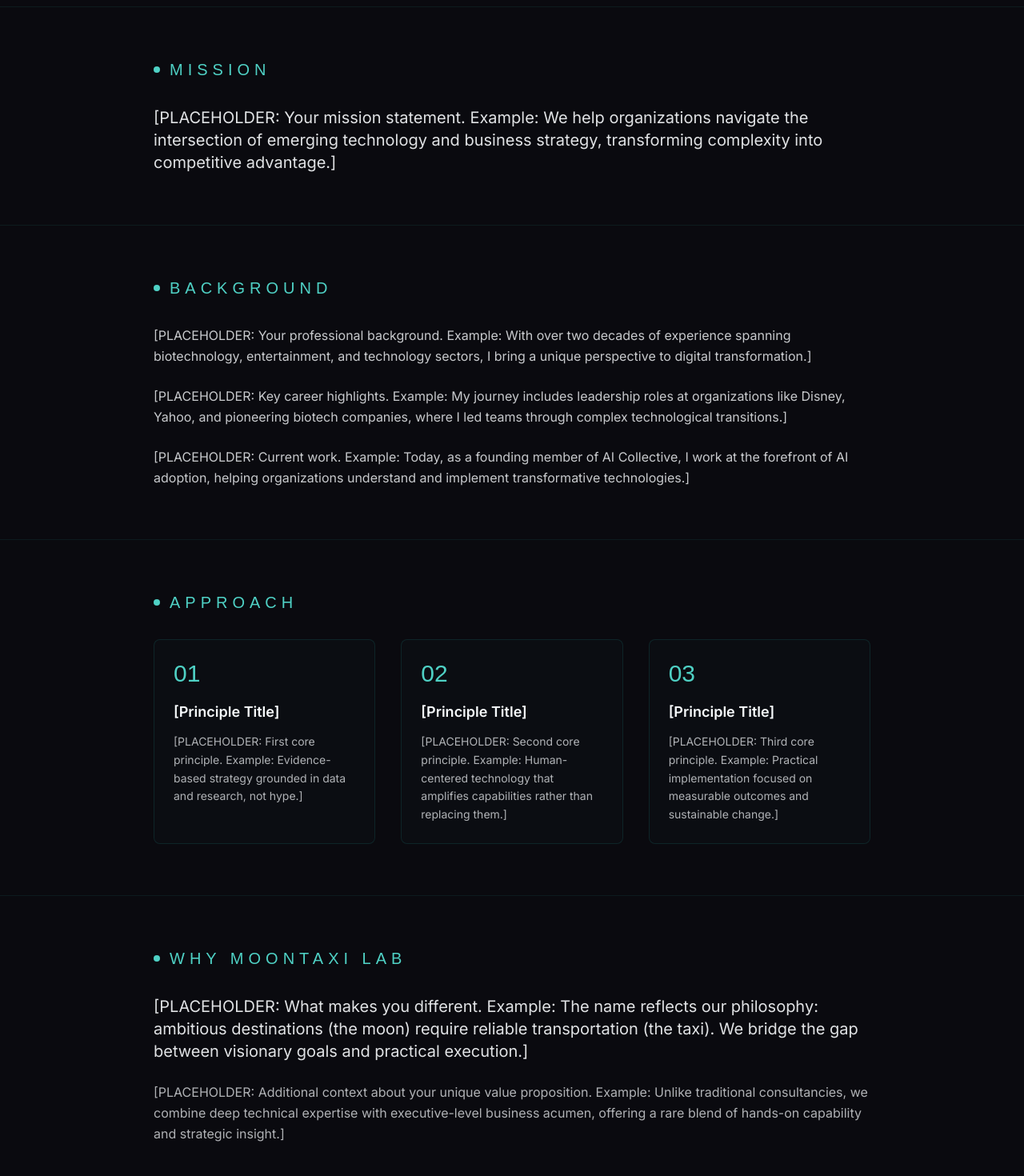
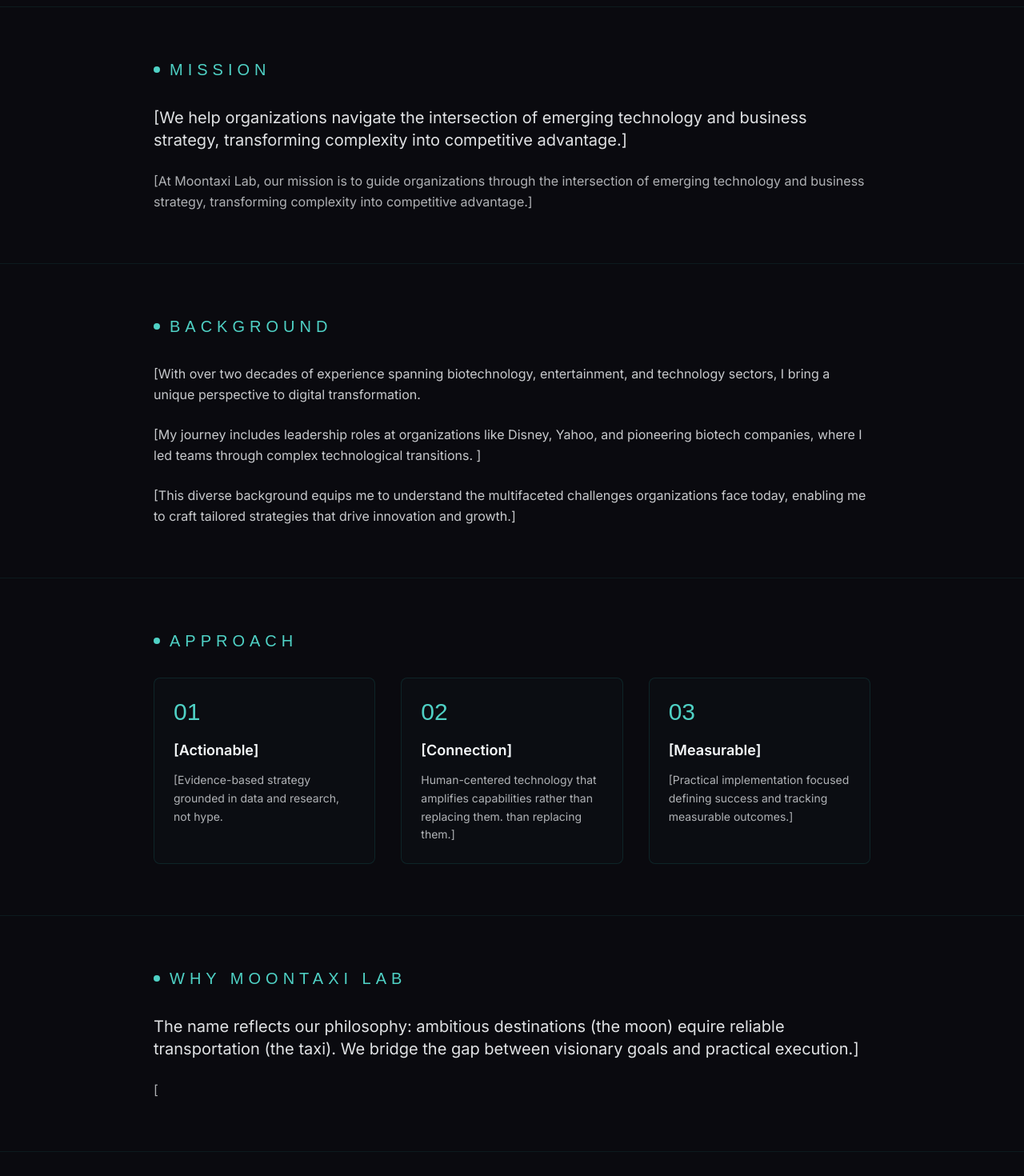
Before and after one commit to Missmoontaxi/moontaxi-lab, a Next.js app: page /about in a window 1280 px wide. Shown: the part 300-1770 px from the top of the page at 80% size. Built offline with nearby package versions, Linux system fonts and the light colour scheme; a web font is replaced by a local one.

Commit message:
Update About page content

```diff
--- a/src/app/about/page.tsx
+++ b/src/app/about/page.tsx
@@ -8,7 +8,7 @@ export default function About() {
             About Moontaxi Lab
           </h1>
           <p className="text-xl md:text-2xl text-nebula-cyan/80 font-light leading-relaxed">
-            Where scientific rigor meets strategic vision.
+            Where you live to learn.
           </p>
         </div>
       </section>
@@ -23,7 +23,11 @@ export default function About() {
             </h2>
           </div>
           <p className="text-lg md:text-xl text-star-white/90 leading-relaxed">
-            [PLACEHOLDER: Your mission statement. Example: We help organizations navigate the
+            [We help organizations navigate the intersection of emerging technology
+            and business strategy, transforming complexity into competitive advantage.]
+          </p>
+          <p className="text-star-white/70 leading-relaxed mt-6">
+            [At Moontaxi Lab, our mission is to guide organizations through the
             intersection of emerging technology and business strategy, transforming complexity
             into competitive advantage.]
           </p>
@@ -41,19 +45,19 @@ export default function About() {
           </div>
           <div className="space-y-6 text-star-white/80 leading-relaxed">
             <p>
-              [PLACEHOLDER: Your professional background. Example: With over two decades of
-              experience spanning biotechnology, entertainment, and technology sectors, I bring
-              a unique perspective to digital transformation.]
+              [With over two decades of experience spanning biotechnology, entertainment, and
+              technology sectors, I bring a unique perspective to digital transformation.
+
             </p>
             <p>
-              [PLACEHOLDER: Key career highlights. Example: My journey includes leadership roles
-              at organizations like Disney, Yahoo, and pioneering biotech companies, where I led
-              teams through complex technological transitions.]
+              [My journey includes leadership roles at organizations like Disney, Yahoo, and pioneering
+              biotech companies, where I led teams through complex technological transitions.
+              ]
             </p>
             <p>
-              [PLACEHOLDER: Current work. Example: Today, as a founding member of AI Collective,
-              I work at the forefront of AI adoption, helping organizations understand and
-              implement transformative technologies.]
+              [This diverse background equips me to understand the multifaceted challenges
+              organizations face today, enabling me to craft tailored strategies that drive
+              innovation and growth.]
             </p>
           </div>
         </div>
@@ -74,11 +78,11 @@ export default function About() {
             <div className="p-6 border border-nebula-teal/30 rounded-lg bg-space-deep/50">
               <div className="text-3xl font-display text-nebula-cyan mb-4">01</div>
               <h3 className="text-lg font-semibold text-star-white mb-3">
-                [Principle Title]
+                [Actionable]
               </h3>
               <p className="text-star-white/70 text-sm leading-relaxed">
-                [PLACEHOLDER: First core principle. Example: Evidence-based strategy grounded
-                in data and research, not hype.]
+                [Evidence-based strategy grounded in data and research, not hype.
+
               </p>
             </div>
 
@@ -86,11 +90,11 @@ export default function About() {
             <div className="p-6 border border-nebula-teal/30 rounded-lg bg-space-deep/50">
               <div className="text-3xl font-display text-nebula-cyan mb-4">02</div>
               <h3 className="text-lg font-semibold text-star-white mb-3">
-                [Principle Title]
+                [Connection]
               </h3>
               <p className="text-star-white/70 text-sm leading-relaxed">
-                [PLACEHOLDER: Second core principle. Example: Human-centered technology that
-                amplifies capabilities rather than replacing them.]
+                Human-centered technology that amplifies capabilities rather than replacing them.
+                than replacing them.]
               </p>
             </div>
 
@@ -98,11 +102,11 @@ export default function About() {
             <div className="p-6 border border-nebula-teal/30 rounded-lg bg-space-deep/50">
               <div className="text-3xl font-display text-nebula-cyan mb-4">03</div>
               <h3 className="text-lg font-semibold text-star-white mb-3">
-                [Principle Title]
+                [Measurable]
               </h3>
               <p className="text-star-white/70 text-sm leading-relaxed">
-                [PLACEHOLDER: Third core principle. Example: Practical implementation focused
-                on measurable outcomes and sustainable change.]
+                [Practical implementation focused defining success and tracking
+                measurable outcomes.]
               </p>
             </div>
           </div>
@@ -119,15 +123,12 @@ export default function About() {
             </h2>
           </div>
           <p className="text-lg md:text-xl text-star-white/90 leading-relaxed mb-6">
-            [PLACEHOLDER: What makes you different. Example: The name reflects our philosophy:
-            ambitious destinations (the moon) require reliable transportation (the taxi). We
-            bridge the gap between visionary goals and practical execution.]
+            The name reflects our philosophy: ambitious destinations (the moon)
+            equire reliable transportation (the taxi). We bridge the gap between
+            visionary goals and practical execution.]
           </p>
           <p className="text-star-white/70 leading-relaxed">
-            [PLACEHOLDER: Additional context about your unique value proposition. Example:
-            Unlike traditional consultancies, we combine deep technical expertise with
-            executive-level business acumen, offering a rare blend of hands-on capability
-            and strategic insight.]
+            [
           </p>
         </div>
       </section>
@@ -139,8 +140,8 @@ export default function About() {
             Ready to explore what&apos;s possible?
           </h2>
           <p className="text-star-white/70 mb-8">
-            [PLACEHOLDER: Call to action text. Example: Let&apos;s discuss how Moontaxi Lab
-            can help your organization navigate the AI landscape.]
+            [Let&apos;s discuss how Moontaxi Lab can help you
+            navigate the AI landscape.]
           </p>
           <a
             href="/contact"
```
